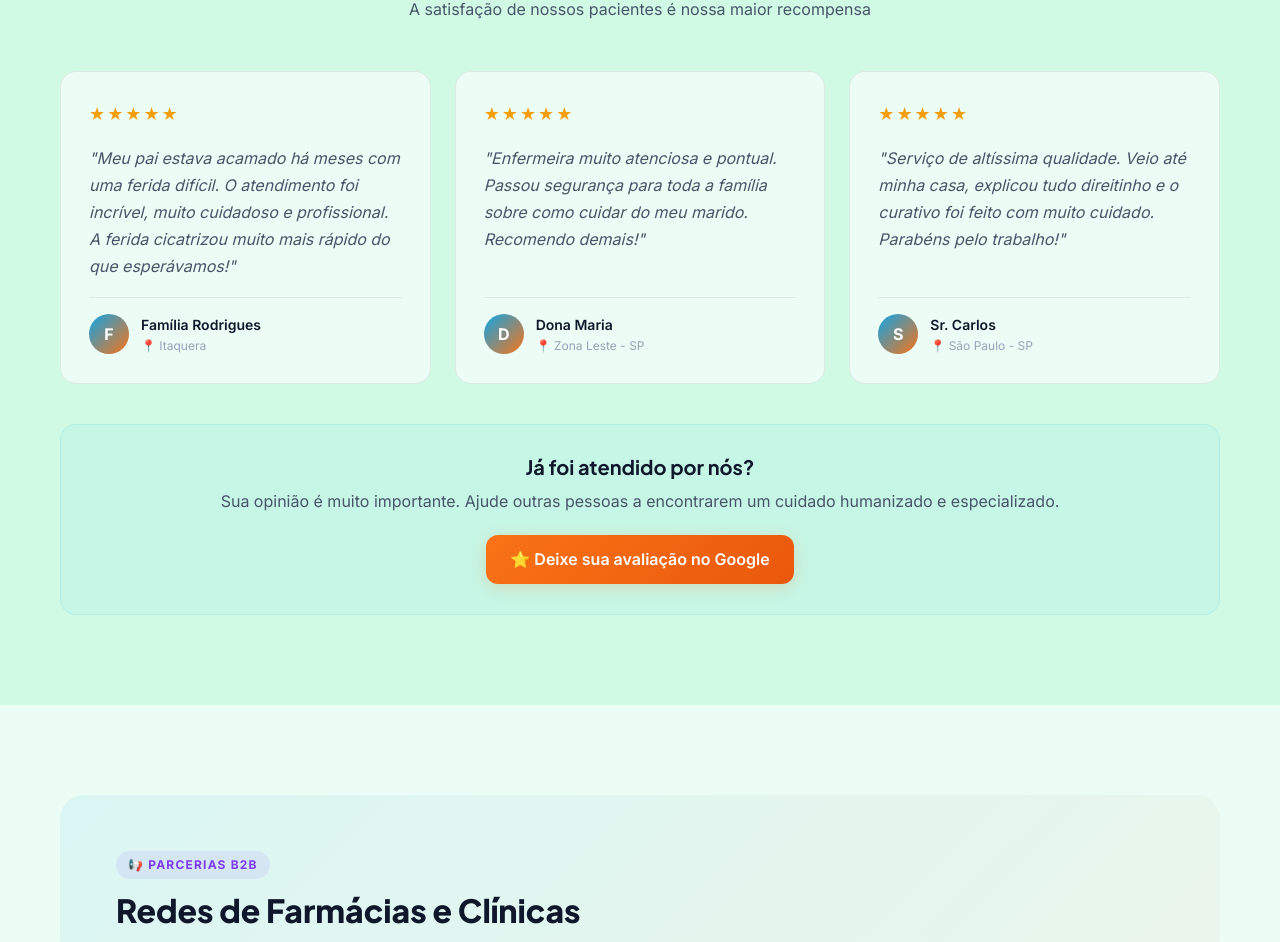
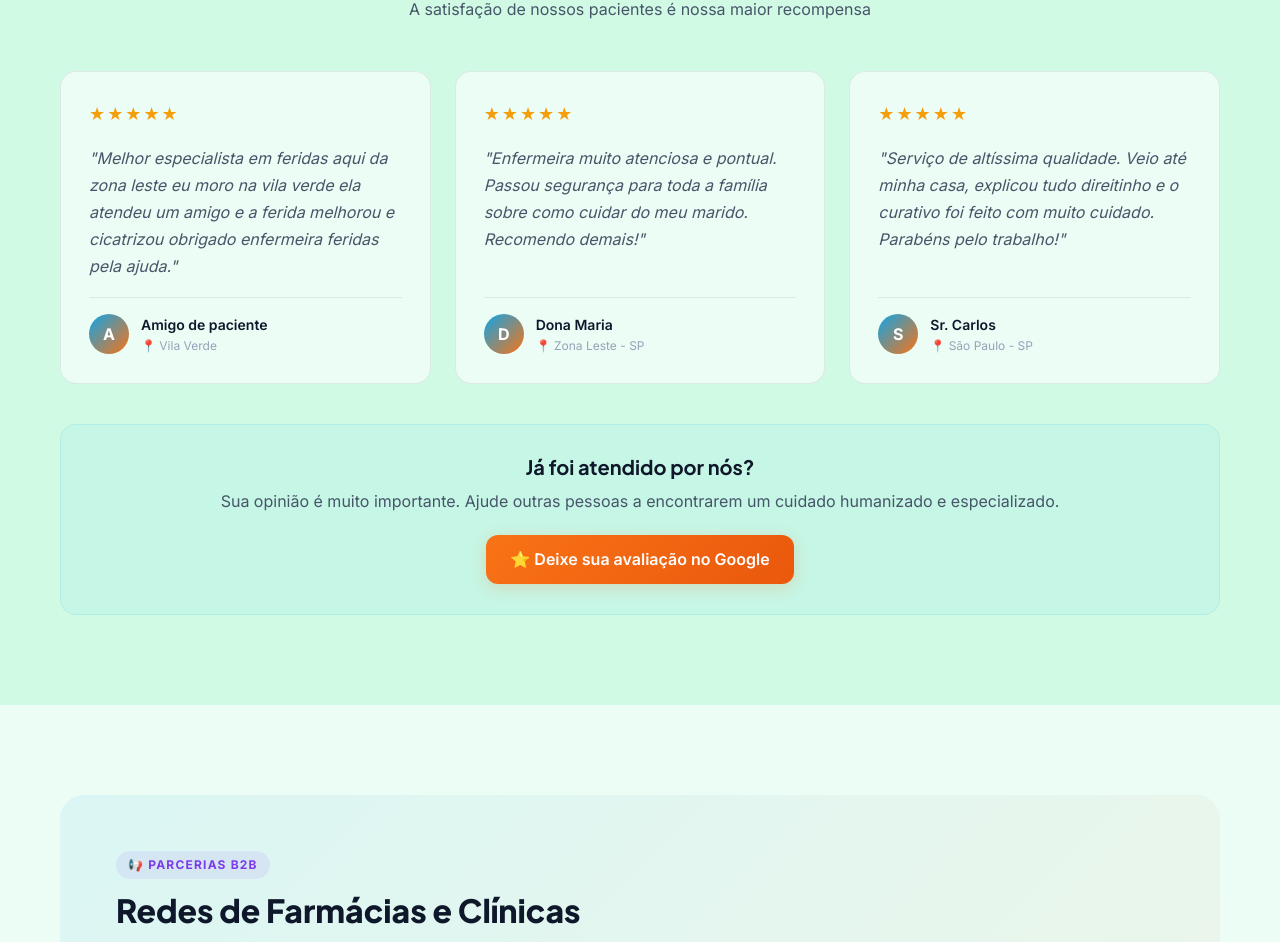
Before and after one commit to LeonardoGMendoza/enfermeiraferidas, a React (Vite) app: page / in a window 1280 px wide. Shown: the part 3291-4233 px from the top of the page. Built offline with nearby package versions, Linux system fonts and the light colour scheme; no server answers.

Commit message:
feat: adiciona primeira avaliacao real no site

```diff
--- a/src/pages/LandingPage.jsx
+++ b/src/pages/LandingPage.jsx
@@ -100,7 +100,7 @@ const SERVICES = [
 ];
 
 const TESTIMONIALS = [
-  { name: 'Família Rodrigues', bairro: 'Itaquera', text: 'Meu pai estava acamado há meses com uma ferida difícil. O atendimento foi incrível, muito cuidadoso e profissional. A ferida cicatrizou muito mais rápido do que esperávamos!', stars: 5 },
+  { name: 'Amigo de paciente', bairro: 'Vila Verde', text: 'Melhor especialista em feridas aqui da zona leste eu moro na vila verde ela atendeu um amigo e a ferida melhorou e cicatrizou obrigado enfermeira feridas pela ajuda.', stars: 5 },
   { name: 'Dona Maria', bairro: 'Zona Leste - SP', text: 'Enfermeira muito atenciosa e pontual. Passou segurança para toda a família sobre como cuidar do meu marido. Recomendo demais!', stars: 5 },
   { name: 'Sr. Carlos', bairro: 'São Paulo - SP', text: 'Serviço de altíssima qualidade. Veio até minha casa, explicou tudo direitinho e o curativo foi feito com muito cuidado. Parabéns pelo trabalho!', stars: 5 },
 ];
```
